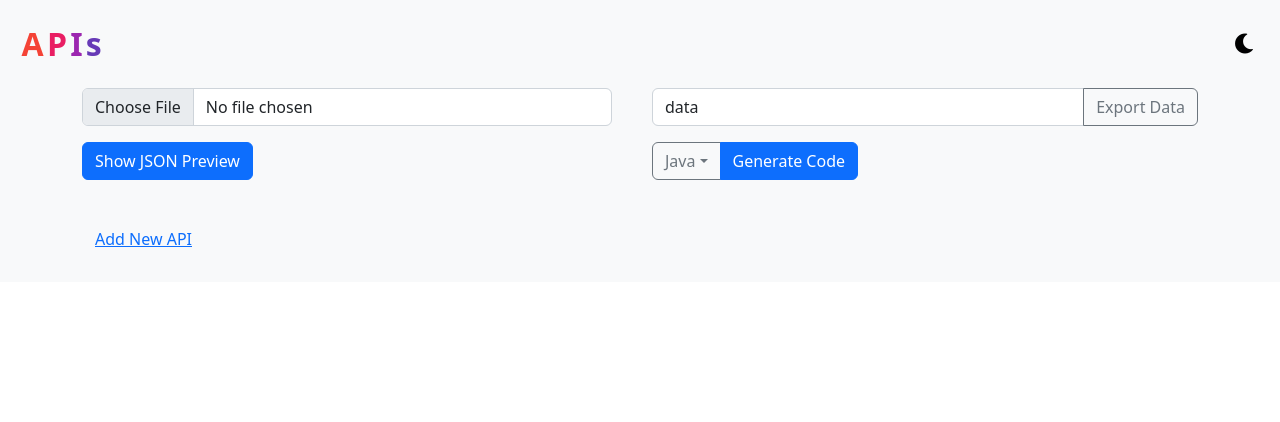
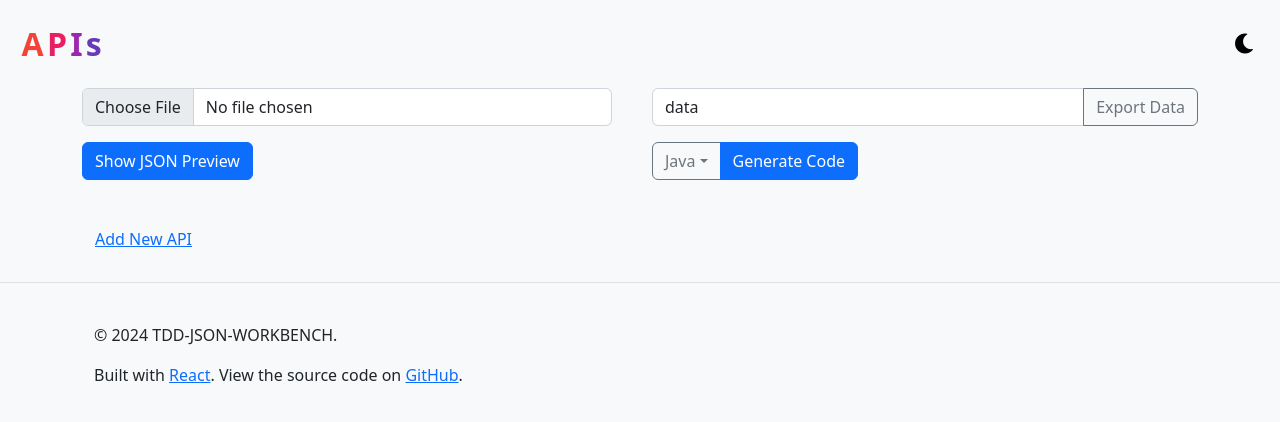
Before and after one commit to Prashant0690/tdd-json-workbench, a React (Create React App) app: page / in a window 1280 px wide. Shown: the top 422 px of the page. Built offline with nearby package versions, Linux system fonts and the light colour scheme.

Commit message:
Add ID attributes to components for better identification

```diff
--- a/src/App.js
+++ b/src/App.js
@@ -6,8 +6,8 @@ import ApiListItem from './component/ApiListItem';
 import AddApiForm from "./component/AddApiForm";
 import {importFromJsonFile} from './utils/fileHelpers';
 import AppHeader from "./component/AppHeader";
+import AppFooter from "./component/AppFooter"
 import ReactJsonPretty from 'react-json-pretty';
-//import 'react-json-pretty/themes/monikai.css';
 import './myCustomTheme.css';
 import ConstantCodeGenerator from "./component/ConstantCodeGenerator";
 
@@ -101,7 +101,10 @@ function App() {
                                         <ReactJsonPretty id="json-pretty" data={apiDataState} />
                                     </Modal.Body>
                                     <Modal.Footer>
-                                        <Button variant="secondary" onClick={() => setShowPreview(false)}>
+                                        <Button
+                                            id="close-json-preview-button"
+                                            variant="secondary"
+                                            onClick={() => setShowPreview(false)}>
                                             Close
                                         </Button>
                                     </Modal.Footer>
@@ -120,6 +123,8 @@ function App() {
                     </Col>
                 </Row>
             </Container>
+
+            <AppFooter /> {/* Include the AppFooter component */}
         </div>
     );
 }
--- /dev/null
+++ b/src/component/AppFooter.js
@@ -0,0 +1,21 @@
+import React from 'react';
+
+function AppFooter() {
+    return (
+        <footer className="bg-light text-center text-lg-start border-top mt-auto py-3">
+            <div className="container p-4">
+                <div className="row">
+                    <div className="col-lg-12 col-md-12 mb-4 mb-md-0">
+                        <p className="text-uppercase">&copy; 2024 TDD-JSON-Workbench.</p>
+                        <p>
+                            Built with <a href="https://reactjs.org/" target="_blank" rel="noopener noreferrer">React</a>.
+                            View the source code on <a href="https://github.com/prashant0690/tdd-json-workbench" target="_blank" rel="noopener noreferrer">GitHub</a>.
+                        </p>
+                    </div>
+                </div>
+            </div>
+        </footer>
+    );
+}
+
+export default AppFooter;
```
